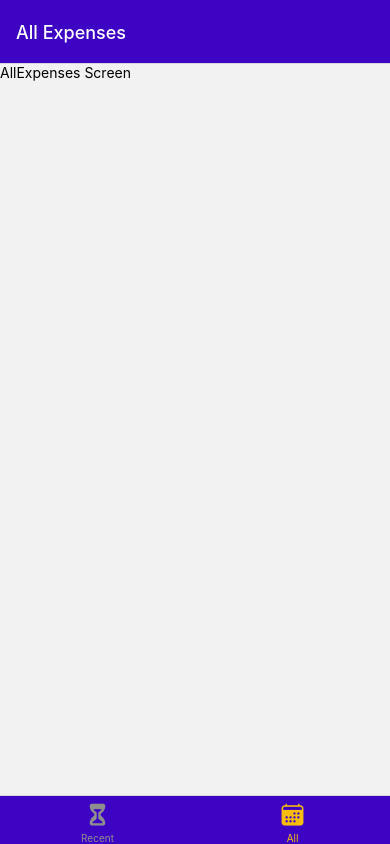
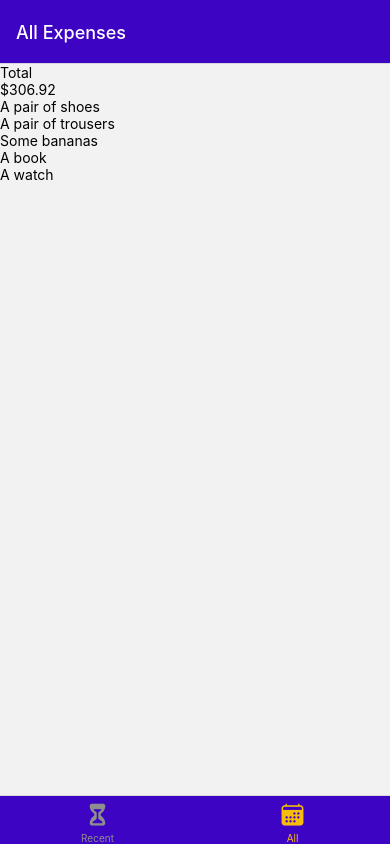
Before and after one commit to karansanghvi/RNCourse, a React Native app: screen /AllExpenses in a window 390 px wide. Built offline with nearby package versions, Linux system fonts and the light colour scheme.

Commit message:
lec 132 completed

```diff
--- a/components/ExpensesOutput/ExpensesList.js
+++ b/components/ExpensesOutput/ExpensesList.js
@@ -1,8 +1,18 @@
-import { FlatList } from "react-native";
+import { FlatList, Text } from "react-native";
 
-function ExpensesList() {
+function renderExpenseItem(itemData) {
     return (
-        <FlatList/>
+        <Text>{itemData.item.description}</Text>
+    );
+}
+
+function ExpensesList({expenses}) {
+    return (
+        <FlatList
+            data={expenses}
+            renderItem={renderExpenseItem}
+            keyExtractor={(item) => item.id}
+        />
     );
 }
 
--- a/components/ExpensesOutput/ExpensesOutput.js
+++ b/components/ExpensesOutput/ExpensesOutput.js
@@ -2,11 +2,49 @@ import { View } from "react-native";
 import ExpensesSummary from "./ExpensesSummary";
 import ExpensesList from "./ExpensesList";
 
-function ExpensesOutput({expenses}) {
+const DUMMY_EXPENSES = [
+    {
+        id: 'e1',
+        description: 'A pair of shoes',
+        amount: 69.99,
+        date: new Date('2021-12-19')
+    },
+    {
+        id: 'e2',
+        description: 'A pair of trousers',
+        amount: 109.99,
+        date: new Date('2023-9-20')
+    },
+    {
+        id: 'e3',
+        description: 'Some bananas',
+        amount: 99.99,
+        date: new Date('2022-12-01')
+    },
+    {
+        id: 'e4',
+        description: 'A book',
+        amount: 4.96,
+        date: new Date('2021-10-29')
+    },
+    {
+        id: 'e5',
+        description: 'A watch',
+        amount: 21.99,
+        date: new Date('2023-03-04')
+    }
+]
+
+function ExpensesOutput({expenses, expensesPeriod}) {
     return (
         <View>
-            <ExpensesSummary/>
-            <ExpensesList/>
+            <ExpensesSummary
+                periodName={expensesPeriod}
+                expenses={DUMMY_EXPENSES}
+            />
+            <ExpensesList
+                expenses={DUMMY_EXPENSES}
+            />
         </View>
     );
 }
--- a/components/ExpensesOutput/ExpensesSummary.js
+++ b/components/ExpensesOutput/ExpensesSummary.js
@@ -1,10 +1,17 @@
 import { Text, View } from "react-native";
 
-function ExpensesSummary() {
+function ExpensesSummary({expenses, periodName}) {
+
+    const expensesSum = expenses.reduce((sum, expense) => {
+        return (
+            sum + expense.amount
+        );
+    }, 0);
+
     return (
         <View>
-            <Text>Last 7 Days</Text>
-            <Text>$177.95</Text>
+            <Text>{periodName}</Text>
+            <Text>${expensesSum.toFixed(2)}</Text>
         </View>
     );
 }
--- a/screens/AllExpenses.js
+++ b/screens/AllExpenses.js
@@ -1,8 +1,10 @@
-import { Text } from "react-native";
+import ExpensesOutput from "../components/ExpensesOutput/ExpensesOutput";
 
 function AllExpenses() {
     return (
-        <Text>AllExpenses Screen</Text>
+        <ExpensesOutput
+            expensesPeriod="Total"
+        />
     );
 }
 
--- a/screens/RecentExpenses.js
+++ b/screens/RecentExpenses.js
@@ -1,8 +1,10 @@
-import { Text } from "react-native";
+import ExpensesOutput from "../components/ExpensesOutput/ExpensesOutput";
 
 function RecentExpenses() {
     return (
-        <Text>RecentExpenses Screen</Text>
+       <ExpensesOutput
+        expensesPeriod="Last 7 Days"
+       />
     );
 }
 
```
